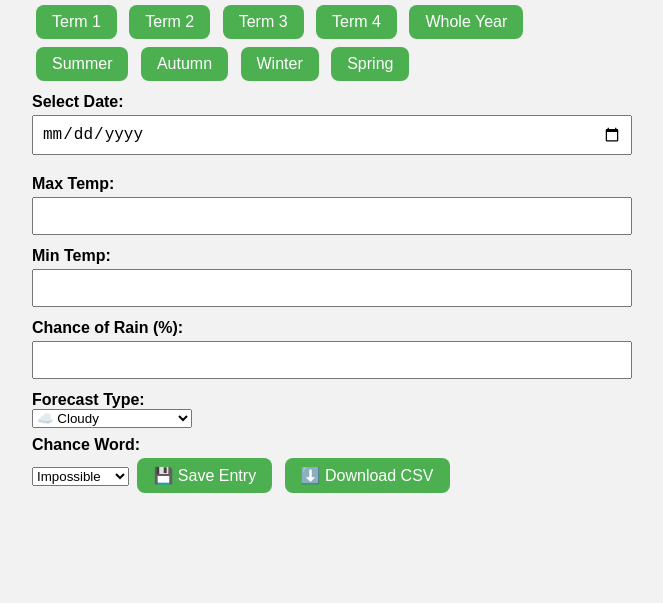
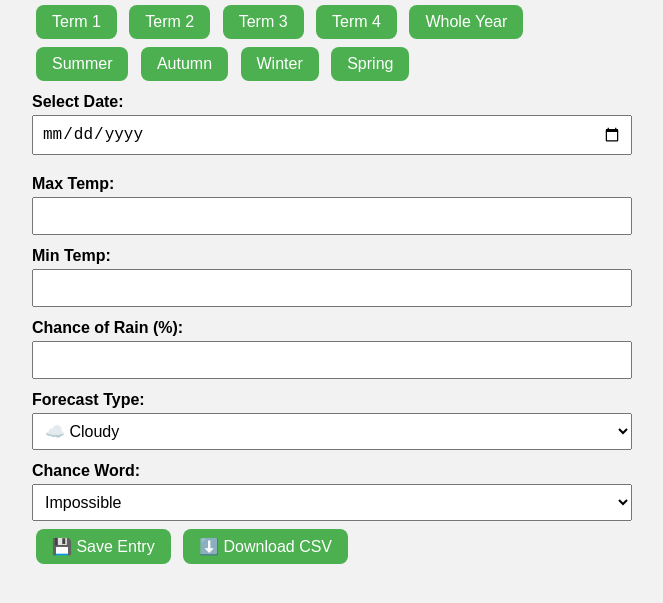
Before and after one commit to WhiteCHRI/weather-tracker, a plain HTML site: page index.html in a window 1280 px wide. Shown: the part 95-698 px from the top of the page, without its empty margins (308-971 px from the left). Drawn offline with Linux system fonts and the light colour scheme.

Commit message:
Add files via upload

```diff
--- a/style.css
+++ b/style.css
@@ -24,7 +24,7 @@ h1 {
   cursor: pointer;
 }
 
-input {
+input, select {
   padding: 0.5rem;
   font-size: 1rem;
   margin: 0.25rem 0;
```
